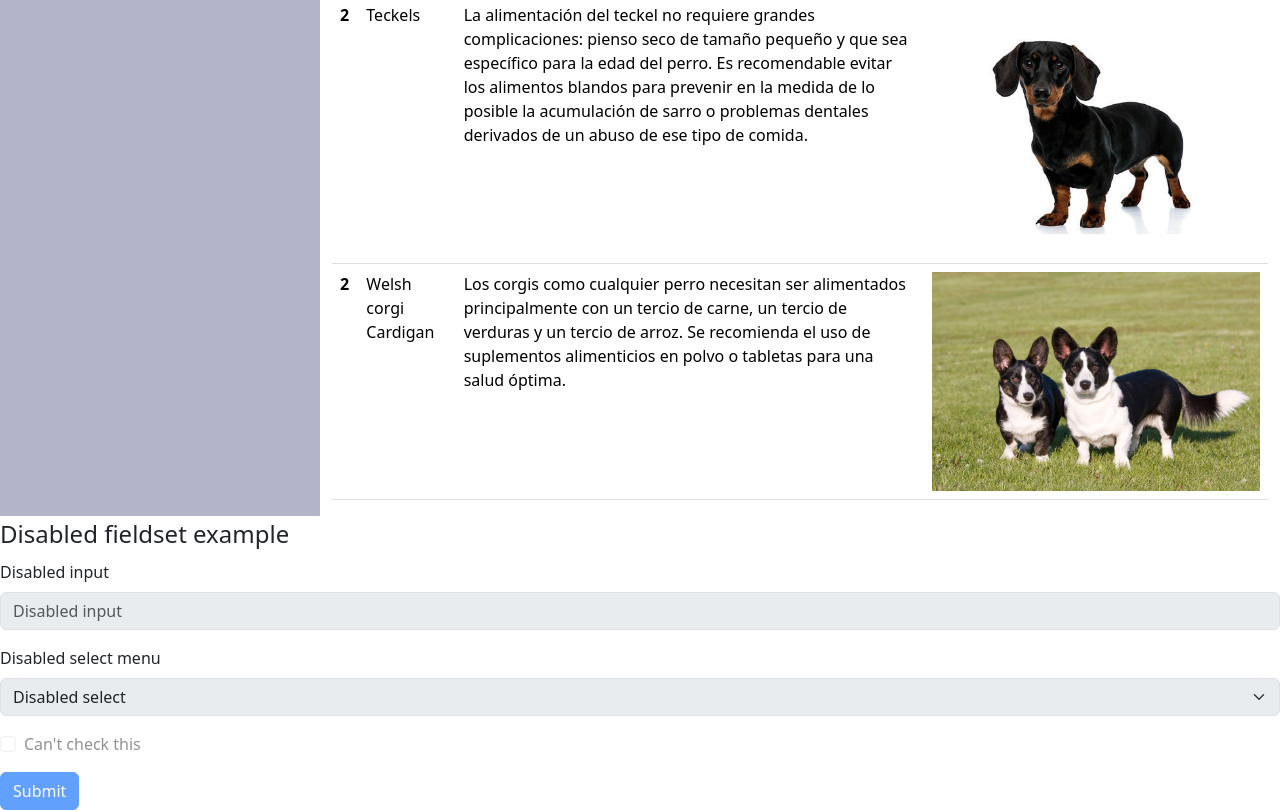
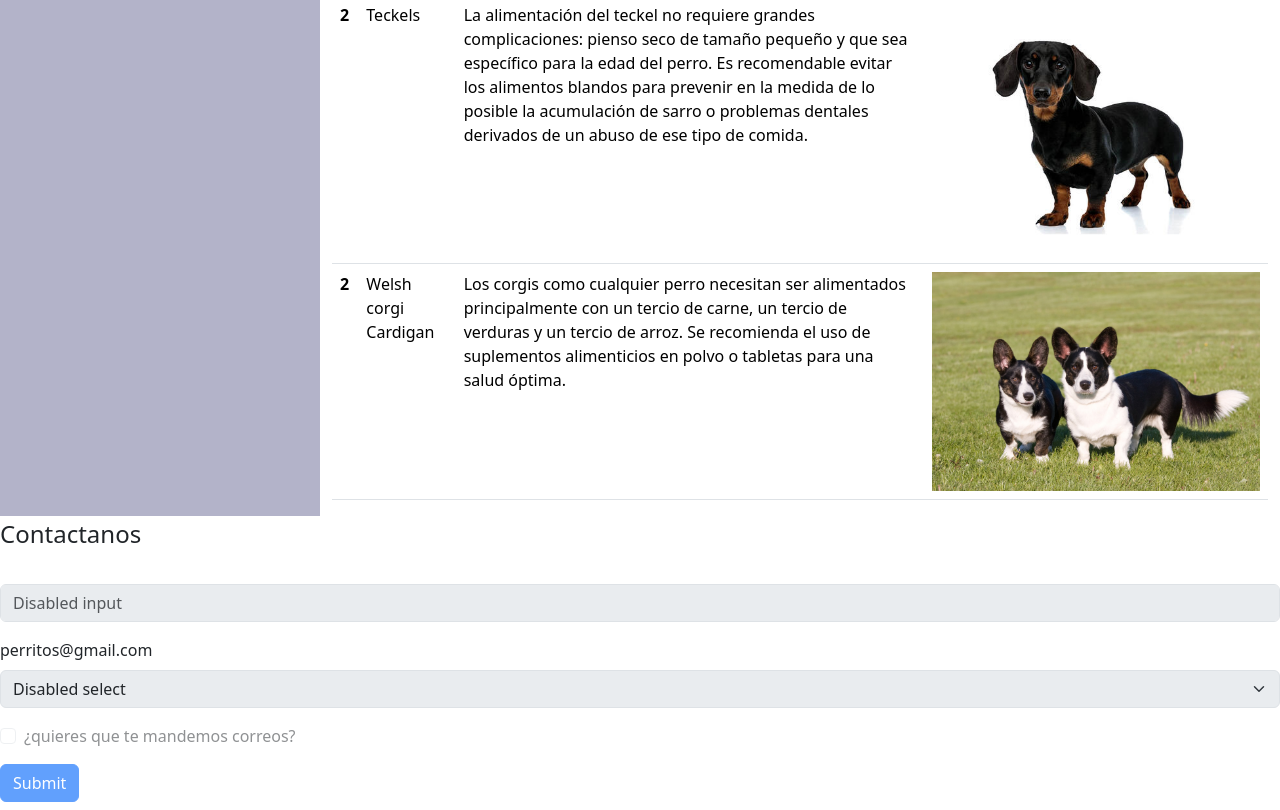
Before and after one commit to imaalcocer/pagina-boot, a plain HTML site: page index.html in a window 1280 px wide. Shown: the part 2739-3549 px from the top of the page. Drawn offline with Linux system fonts and the light colour scheme.

Commit message:
Add files via upload

```diff
--- a/index.html
+++ b/index.html
@@ -167,13 +167,13 @@
 
     <form id="contacto">
       <fieldset disabled>
-        <legend>Disabled fieldset example</legend>
+        <legend>Contactanos </legend>
         <div class="mb-3">
-          <label for="disabledTextInput" class="form-label">Disabled input</label>
+          <label for="disabledTextInput" class="form-label"></label>
           <input type="text" id="disabledTextInput" class="form-control" placeholder="Disabled input">
         </div>
         <div class="mb-3">
-          <label for="disabledSelect" class="form-label">Disabled select menu</label>
+          <label for="disabledSelect" class="form-label">perritos@gmail.com</label>
           <select id="disabledSelect" class="form-select">
             <option>Disabled select</option>
           </select>
@@ -182,7 +182,7 @@
           <div class="form-check">
             <input class="form-check-input" type="checkbox" id="disabledFieldsetCheck" disabled>
             <label class="form-check-label" for="disabledFieldsetCheck">
-              Can't check this
+              ¿quieres que te mandemos correos?
             </label>
           </div>
         </div>
```
